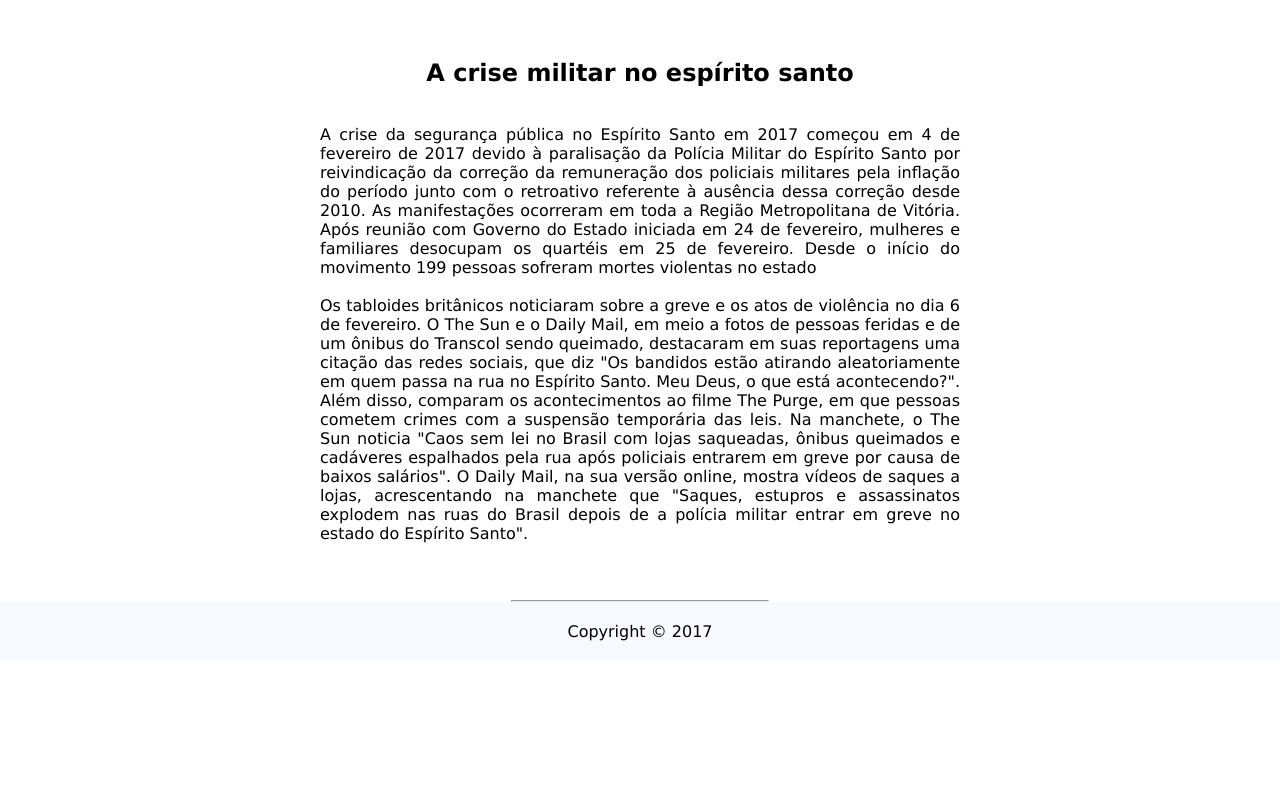
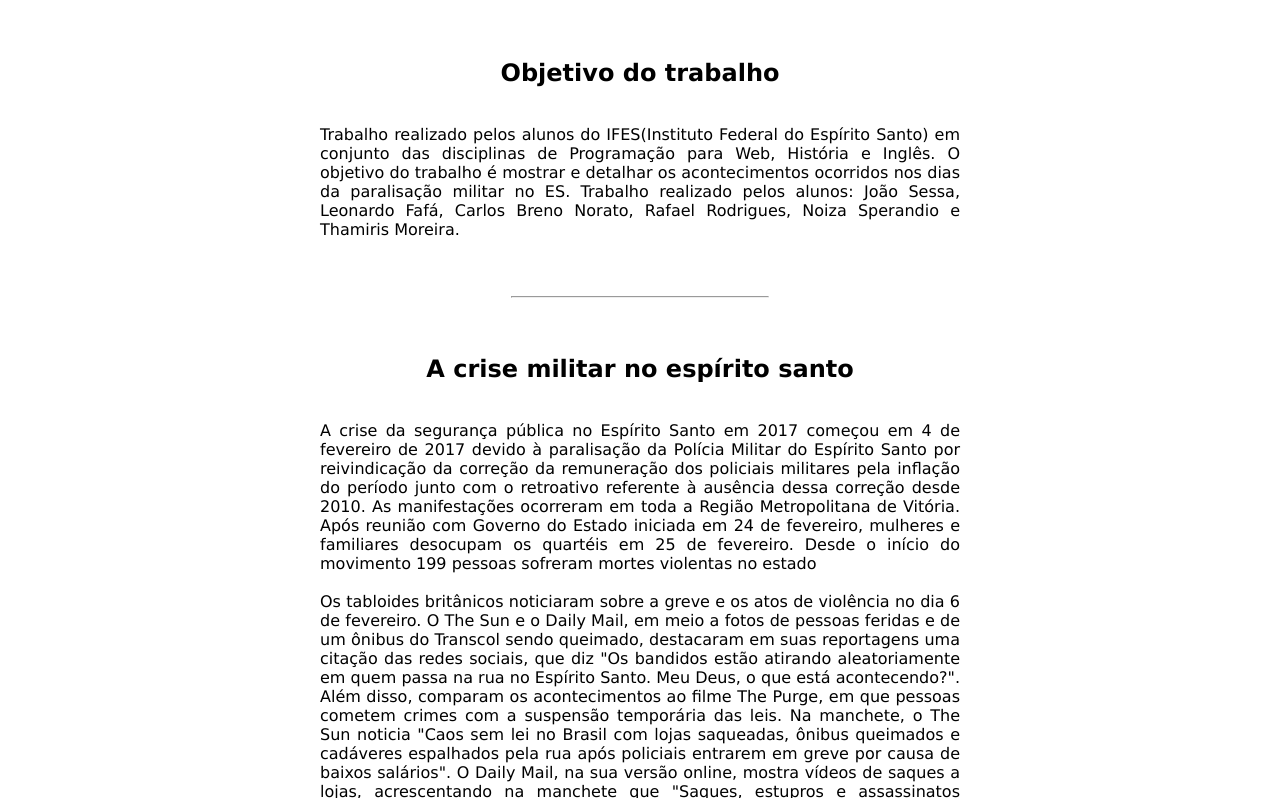
Before and after one commit to crisedapm/trabalho, a plain HTML site: page index.html in a window 1280 px wide. Shown: the part 962-1760 px from the top of the page. Before the commit the page ends 1623 px from the top, so only its background shows below. Drawn offline with Linux system fonts and the light colour scheme.

Commit message:
Update index.html

```diff
--- a/index.html
+++ b/index.html
@@ -33,10 +33,17 @@
 	<article>
 		<center>
 		<br><br><br>
+		<h1>Objetivo do trabalho</h1>
+		<div class="txt">
+		<br><br>
+		<p>Trabalho realizado pelos alunos do IFES(Instituto Federal do Espírito Santo) em conjunto das disciplinas de Programação para Web, História e Inglês. O objetivo do trabalho é mostrar e detalhar os acontecimentos ocorridos nos dias da paralisação militar no ES. Trabalho realizado pelos alunos: João Sessa, Leonardo Fafá, Carlos Breno Norato, Rafael Rodrigues, Noiza Sperandio e Thamiris Moreira.</p>
+		<br><br><br>
+		</div>
+		<hr>
+		<br><br><br>
 		<h1>A crise militar no espírito santo</h1>
 		<div class="txt">
-		<br>
-		<br>
+		<br><br>
 		<p>  A crise da segurança pública no Espírito Santo em 2017 começou em 4 de fevereiro de 2017 devido à paralisação da Polícia Militar do Espírito Santo por reivindicação da correção da remuneração dos policiais militares pela inflação do período junto com o retroativo referente à ausência dessa correção desde 2010. As manifestações ocorreram em toda a Região Metropolitana de Vitória. Após reunião com Governo do Estado iniciada em 24 de fevereiro, mulheres e familiares desocupam os quartéis em 25 de fevereiro. Desde o início do movimento 199 pessoas sofreram mortes violentas no estado</p>
                	<br>
 		<p>  Os tabloides britânicos noticiaram sobre a greve e os atos de violência no dia 6 de fevereiro. O The Sun e o Daily Mail, em meio a fotos de pessoas feridas e de um ônibus do Transcol sendo queimado, destacaram em suas reportagens uma citação das redes sociais, que diz "Os bandidos estão atirando aleatoriamente em quem passa na rua no Espírito Santo. Meu Deus, o que está acontecendo?". Além disso, comparam os acontecimentos ao filme The Purge, em que pessoas cometem crimes com a suspensão temporária das leis. Na manchete, o The Sun noticia "Caos sem lei no Brasil com lojas saqueadas, ônibus queimados e cadáveres espalhados pela rua após policiais entrarem em greve por causa de baixos salários". O Daily Mail, na sua versão online, mostra vídeos de saques a lojas, acrescentando na manchete que "Saques, estupros e assassinatos explodem nas ruas do Brasil depois de a polícia militar entrar em greve no estado do Espírito Santo".</p>
```
